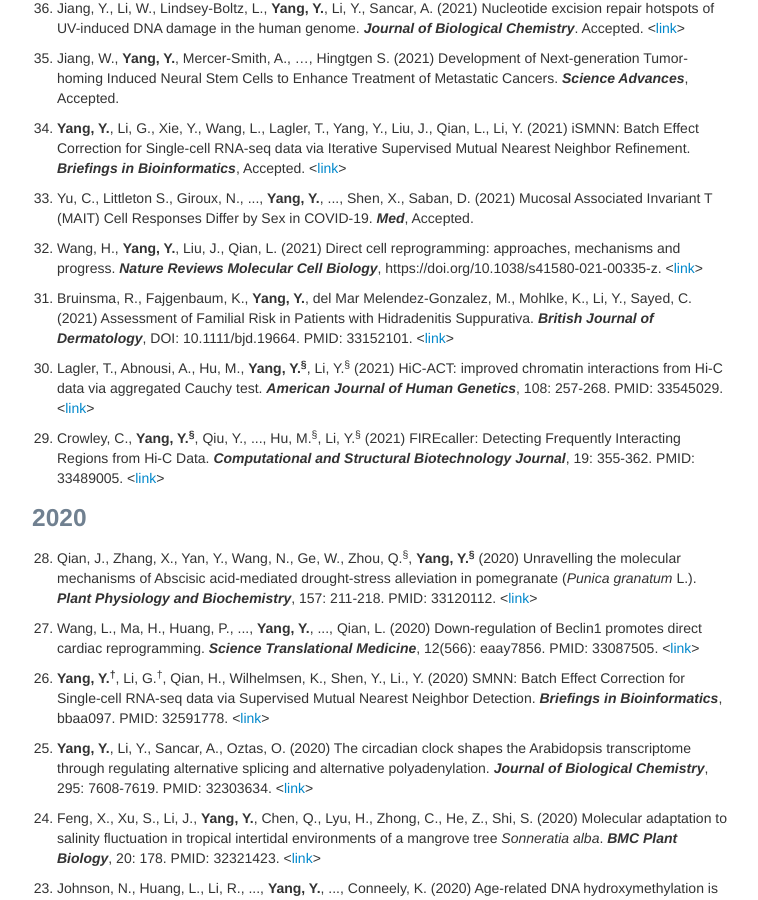
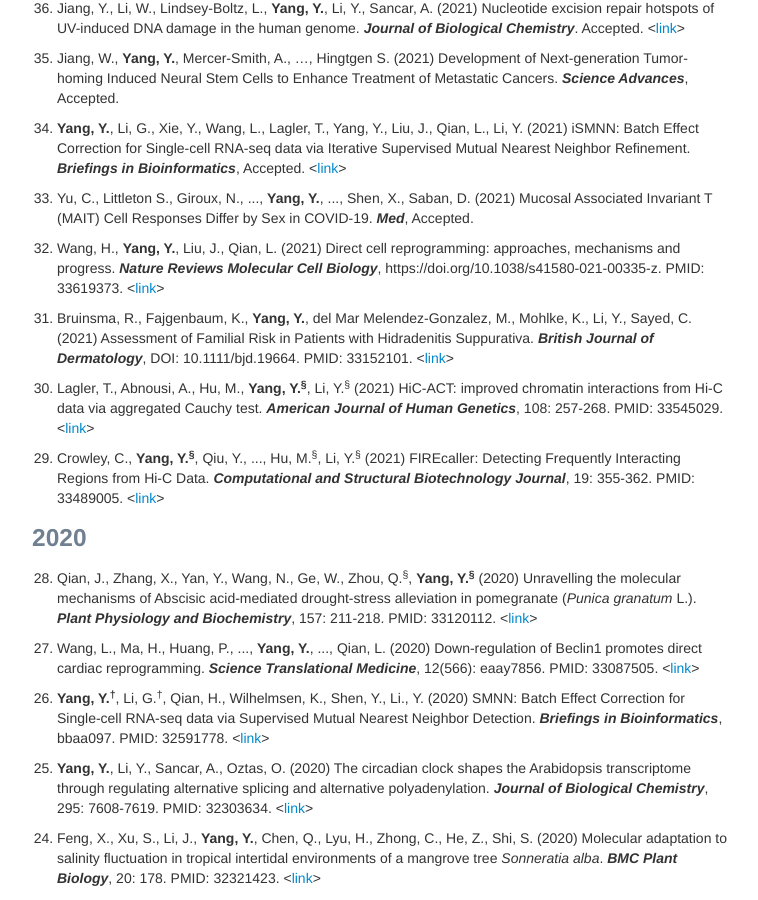
Before and after one commit to yycunc/yycunc.github.io, a Jekyll site: the page built from pages/pubs.md, in a window 1280 px wide and 900 px high, scrolled down 706 px. Shown: the whole window, without its empty margins (258-1016 px from the left). Built offline with Jekyll 4.4.1, drawn with Linux system fonts in a browser that asks for light colours.

Commit message:
Update pubs.md

```diff
--- a/pages/pubs.md
+++ b/pages/pubs.md
@@ -35,7 +35,7 @@ title: Yuchen Yang's publications
 
 <ol start="33"> <li>Yu, C., Littleton S., Giroux, N., ..., <b>Yang, Y.</b>, ..., Shen, X., Saban, D. (2021) Mucosal Associated Invariant T (MAIT) Cell Responses Differ by Sex in COVID-19. <i><b>Med</b></i>, Accepted.</li></ol>
 
-<ol start="32"> <li>Wang, H., <b>Yang, Y.</b>, Liu, J., Qian, L. (2021) Direct cell reprogramming: approaches, mechanisms and progress. <i><b>Nature Reviews Molecular Cell Biology</b></i>, https://doi.org/10.1038/s41580-021-00335-z. <<a href="https://www.nature.com/articles/s41580-021-00335-z#citeas">link</a>></li></ol>
+<ol start="32"> <li>Wang, H., <b>Yang, Y.</b>, Liu, J., Qian, L. (2021) Direct cell reprogramming: approaches, mechanisms and progress. <i><b>Nature Reviews Molecular Cell Biology</b></i>, https://doi.org/10.1038/s41580-021-00335-z. PMID: 33619373. <<a href="https://www.nature.com/articles/s41580-021-00335-z#citeas">link</a>></li></ol>
 
 <ol start="31"> <li>Bruinsma, R., Fajgenbaum, K., <b>Yang, Y.</b>, del Mar Melendez-Gonzalez, M., Mohlke, K., Li, Y., Sayed, C. (2021) Assessment of Familial Risk in Patients with Hidradenitis Suppurativa. <i><b>British Journal of Dermatology</b></i>, DOI: 10.1111/bjd.19664. PMID: 33152101. <<a href ="https://onlinelibrary.wiley.com/doi/abs/10.1111/bjd.19664?af=R">link</a>></li></ol>
 
```
